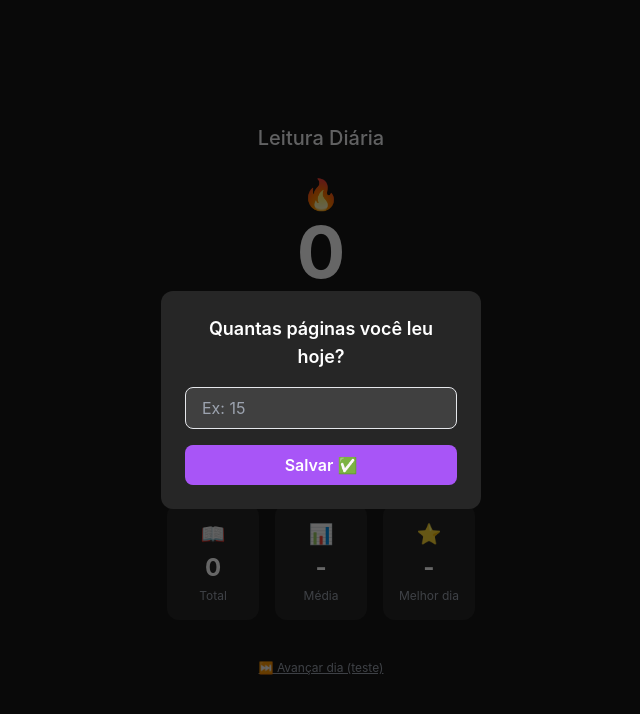
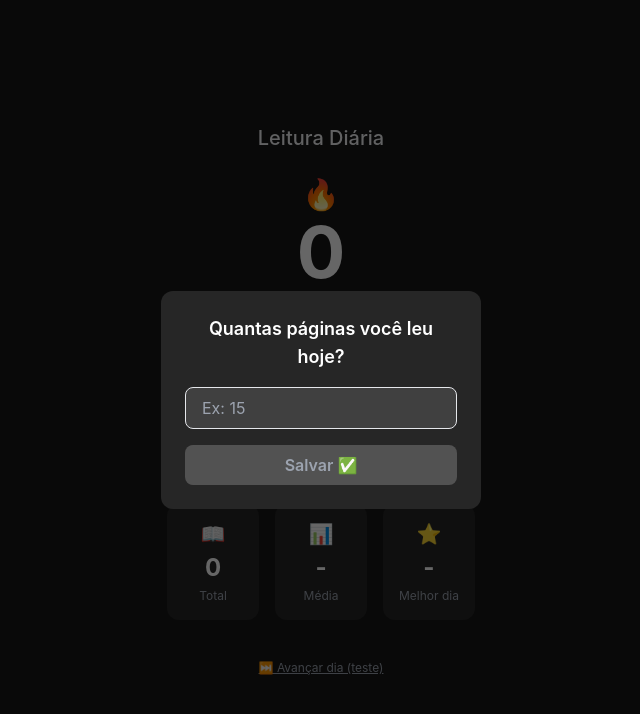
Before and after one commit to cggabriel12/Yomu-Nikki, a React (Create React App) app in the folder frontend/: page / in a window 1280 px wide. Both pictures are taken after a click on the button "Li hoje". Shown: the top 714 px of the page, without its empty margins (319-959 px from the left). Built offline with nearby package versions, Linux system fonts and the light colour scheme.

Commit message:
ajuste no style do modal

```diff
--- a/frontend/src/App.jsx
+++ b/frontend/src/App.jsx
@@ -203,15 +203,17 @@ function App() {
 
               onClick={fazTudo}
               disabled={!paginasValidas}
-              className="
-                bg-purple-500
-                hover:bg-purple-400
-                text-white
+              className={`
                 font-semibold
                 py-2
                 rounded-lg
                 transition
-              "
+                ${
+                  paginasValidas
+                  ? "bg-purple-500 hover:bg-purple-400 text-white"
+                  :"bg-neutral-600 text-gray-400 cursor-not-allowed"
+                }
+              `}
             >
               Salvar ✅
             </button>
```
